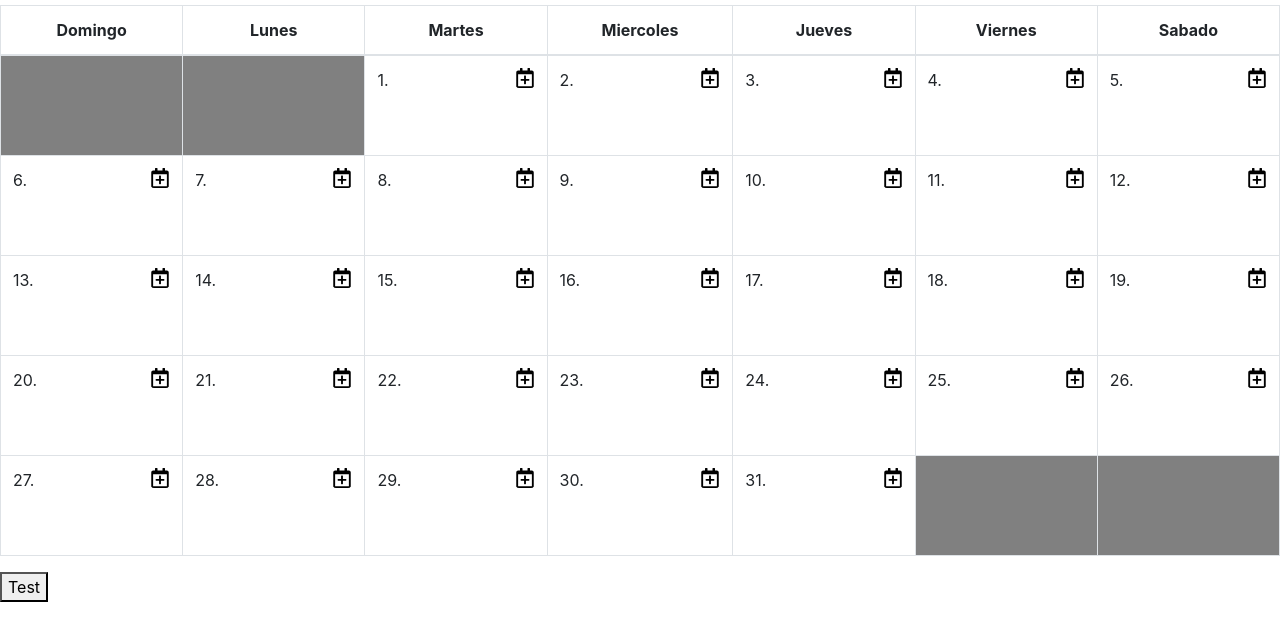
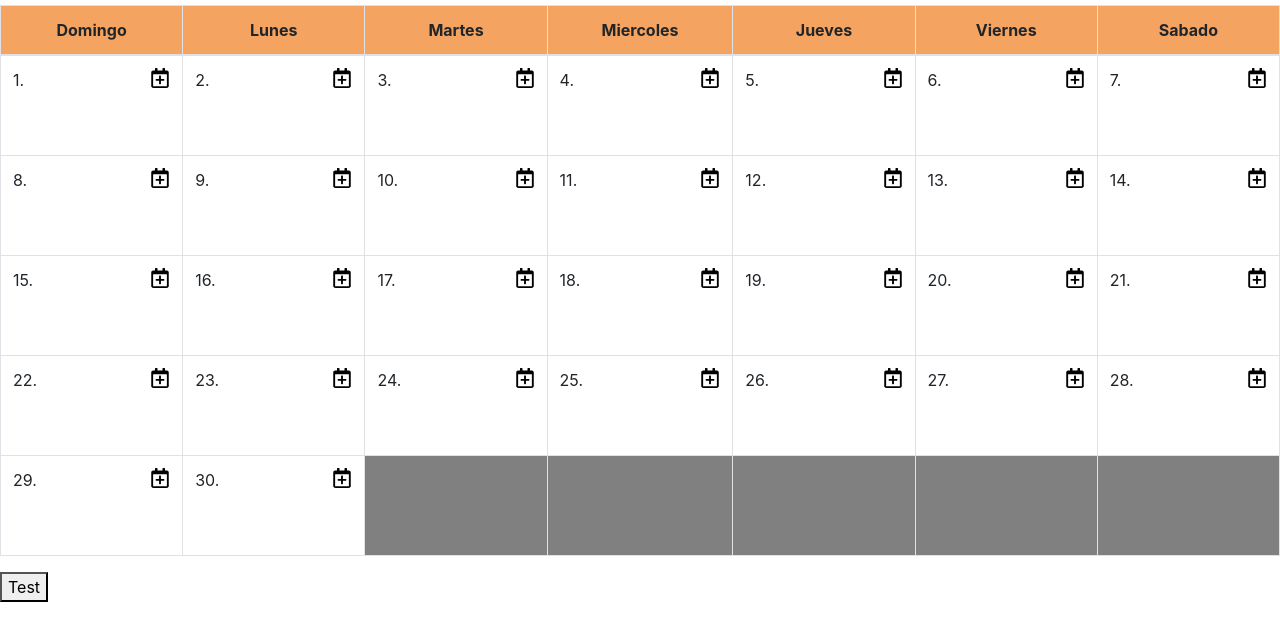
Before and after one commit to Innolize/Calendario, a website: page index.html in a window 1280 px wide. Shown: the part 51-692 px from the top of the page. Drawn offline with nearby package versions, Linux system fonts and the light colour scheme.

Commit message:
Terminado el modal de agregar evento + fix de tabla
Terminada la interfaz para ingresar informacion de nuevo evento y el calendario muestra informacion correcta al pasarle el dia de la semana del primer dia y el numero de dias del mes

```diff
--- a/index.html
+++ b/index.html
@@ -37,8 +37,8 @@
                     ...
                 </div>
                 <div class="modal-footer">
-                    <button type="button" class="btn btn-secondary" data-dismiss="modal">Close</button>
-                    <button type="button" class="btn btn-primary">Understood</button>
+                    <button type="button" class="btn btn-secondary" data-dismiss="modal">Cancelar</button>
+                    <button type="button" class="btn btn-primary">Crear</button>
                 </div>
             </div>
         </div>
--- a/main.css
+++ b/main.css
@@ -3,6 +3,7 @@
 }
 
 .th-semanas{
+    background-color: sandybrown;
     width: 100px;
     text-align: center;
 }
@@ -16,3 +17,6 @@
     width: 20px;
     height: 20px;
 }
+body{
+    background-color: red;
+}
--- a/src/main.js
+++ b/src/main.js
@@ -29,15 +29,16 @@ function crearCalendario() {
         }
     }
 }
-numerarCalendario("Martes", "31");
+numerarCalendario("Domingo", "30");
 
 function numerarCalendario(diaDeSemanaInicial, numeroDeDiasDelMes) {
-    NUMERO_DE_CUADROS = 35
-    DIAS_DE_LA_SEMANA = 7
+    let NUMERO_DE_CUADROS = 35
+    let acumulador = 0
     obtenerCuadros = document.querySelectorAll(".cuadro")
     for (let i = 0; i < NUMERO_DE_CUADROS; i++)
         if (obtenerCuadros[i].classList.contains(`cuadro-${diaDeSemanaInicial}`) === true) {
-            for (let j = 0; j < 33; j++) {
+            let iterador = NUMERO_DE_CUADROS - acumulador
+            for (let j = 0; j < iterador; j++) {
                 if (j < numeroDeDiasDelMes) {
                     obtenerCuadros[i].textContent = `${j + 1}.`
                     obtenerCuadros[i].dataset.dia = `${j + 1}`
@@ -49,6 +50,7 @@ function numerarCalendario(diaDeSemanaInicial, numeroDeDiasDelMes) {
                 }
             } return
         } else {
+            acumulador++
             obtenerCuadros[i].classList.remove("cuadro")
             obtenerCuadros[i].classList.add("cuadro-deshabilitado")
         }
@@ -66,6 +68,7 @@ function colocarIconoCrearEevento() {
         crearButton.classList = "agregar-evento rounded float-right"
         crearButton.dataset.toggle = "modal"
         crearButton.dataset.target = "#modal"
+        crearButton.dataset.dia = `${i + 1}`
         // crearDiv.appendChild(crearIMG)
         dias[i].appendChild(crearButton)
     }
@@ -76,11 +79,10 @@ function colocarIconoCrearEevento() {
 
 function modalCrearEvento() {
     header = document.querySelector(".modal-title")
+    header.textContent = "Crear evento"
+
     body = document.querySelector(".modal-body")
-    footer = document.querySelector(".modal-footer")
-
     body.innerHTML = ""
-    header.textContent = "Crear evento"
 
     contenedorTitulo = document.createElement("div")
     labelTitulo = document.createElement("label")
@@ -124,15 +126,23 @@ function modalCrearEvento() {
     body.appendChild(contenedorDescripcion)
     body.appendChild(contenedorComienza)
     body.appendChild(contenedorTermina)
-}
-
-let tdElements = document.querySelectorAll("td")
-tdElements.onclick = () => { console.log("asd") }
 
 
-$(".agregar-evento").click(() => { console.log("asd") })
+    footer = document.querySelector(".modal-footer")
+    footer.innerHTML = ""
+    crearBotonEvento("Cancelar", "secondary")
+    crearBotonEvento("Crear", "primary")
+    function crearBotonEvento(text, color) {
+        button = document.createElement("button")
+        button.type = "button"
+        button.textContent = text
+        button.classList = `btn btn-${color}`
+        button.dataset.dismiss = "modal"
+        footer.appendChild(button)
 
+    }
 
+}
 
 function creaBotonFDS() {
     boton = document.createElement("button")
```
